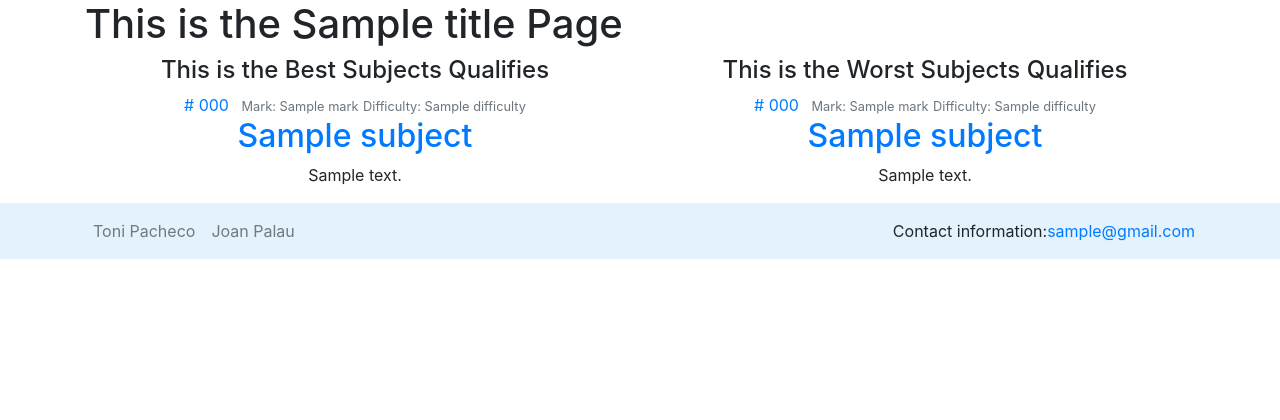
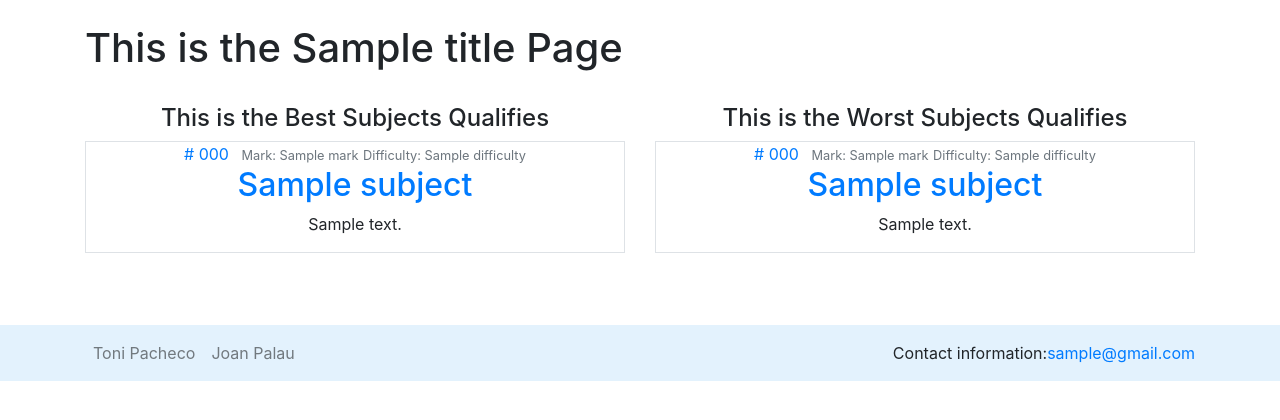
Before and after one commit to ToniPF/DegreeVoting, a Django app: template degree_voting/polls/templates/polls/subjects_ranking.html in a window 1280 px wide. Shown: the part 56-476 px from the top of the page. Run offline with Django 3.2, Linux system fonts and the light colour scheme; the template is opened without the code that fills it: most values are stand-ins (such as "Sample title", 1, 10 or a date in 2020); some libraries are stand-ins or nearby versions.

Commit message:
Making the subjects page a little bit nicer.

```diff
--- a/degree_voting/polls/templates/polls/subjects_ranking.html
+++ b/degree_voting/polls/templates/polls/subjects_ranking.html
@@ -1,8 +1,8 @@
 {% extends "polls/base.html" %}
 {% block content%}
-
+<br>
 <h1>This is the {{ title }} Page</h1>
-
+<br>
  <div class="row">
 
     <div class="col-sm-6 text-center">
@@ -10,7 +10,7 @@
 
             {% for best in best_qualifies %}
                 <article class="media content-section">
-                  <div class="media-body">
+                  <div class="media-body border">
                     <div class="article-metadata">
                       <a class="mr-2" href="#"> # {{ best.subject.code }}</a>
                       <small class="text-muted"> Mark: {{ best.mark }}</small>
@@ -20,6 +20,7 @@
                     <p class="article-content">{{ best.subject.description }}</p>
                   </div>
                 </article>
+                <br>
             {% endfor %}
      </div>
 
@@ -27,7 +28,7 @@
         <h4>This is the Worst Subjects Qualifies</h4>
         {% for worst in worst_qualifies %}
             <article class="media content-section">
-              <div class="media-body">
+              <div class="media-body border">
                 <div class="article-metadata">
                   <a class="mr-2" href="#"> # {{ worst.subject.code }}</a>
                   <small class="text-muted"> Mark: {{ worst.mark }}</small>
@@ -37,10 +38,11 @@
                 <p class="article-content">{{ worst.subject.description }}</p>
               </div>
             </article>
+            <br>
         {% endfor %}
     </div>
 
 </div>
-
+<br><br>
 
 {% endblock content%}
```
